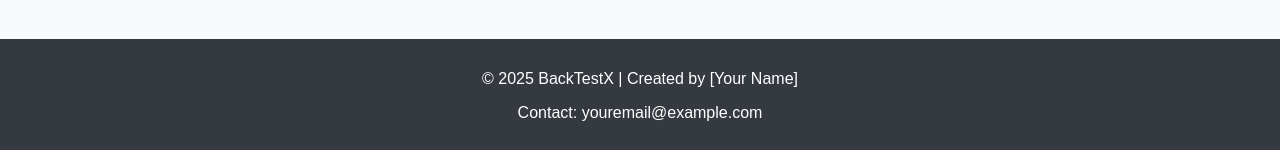
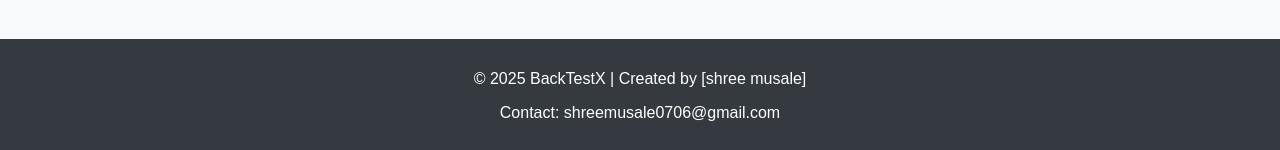
Before and after one commit to shreemusale/Backtestx, a plain HTML site: page index.html in a window 1280 px wide. Shown: the part 1582-1732 px from the top of the page. Drawn offline with Linux system fonts and the light colour scheme.

Commit message:
Update index.html

```diff
--- a/index.html
+++ b/index.html
@@ -101,8 +101,8 @@
 </div>
 
 <footer>
-  <p>&copy; 2025 BackTestX | Created by [Your Name]</p>
-  <p> Contact: youremail@example.com</p>
+  <p>&copy; 2025 BackTestX | Created by [shree musale]</p>
+  <p> Contact: shreemusale0706@gmail.com</p>
 </footer>
 
 </body>
```
